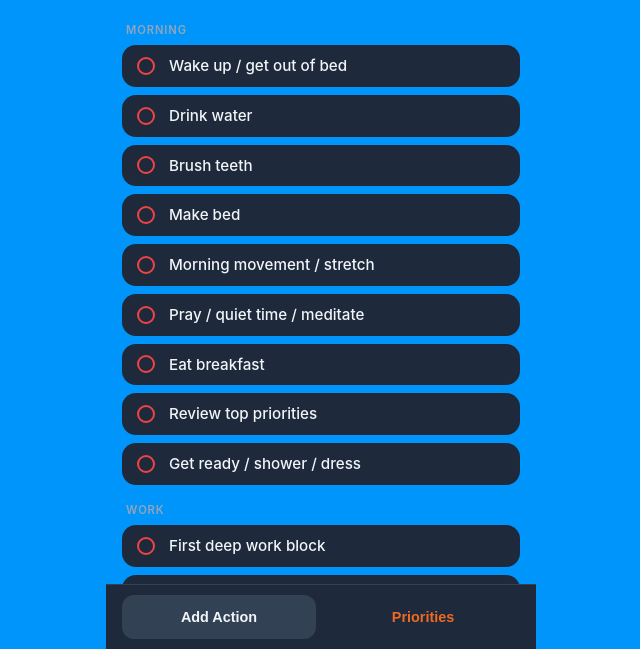
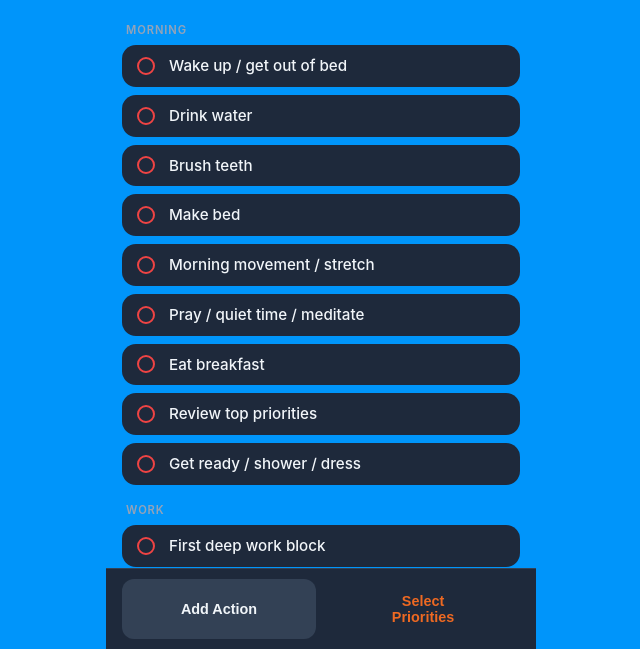
Before and after one commit to jstahura/Dream-Life-App, a plain HTML site: page index.html in a window 1280 px wide. Shown: the part 151-800 px from the top of the page, without its empty margins (319-959 px from the left). Drawn offline with Linux system fonts and the light colour scheme.

Commit message:
Update index.html
change button

```diff
--- a/index.html
+++ b/index.html
@@ -336,7 +336,7 @@
     <!-- BOTTOM BAR -->
     <div class="bottom-bar">
       <button class="bottom-btn secondary" onclick="openAdd()">Add Action</button>
-      <button class="bottom-btn primary" onclick="openPriorities()">Priorities</button>
+      <button class="bottom-btn primary" onclick="openPriorities()">Select<br>Priorities</button>
     </div>
 
     <!-- POPUP: Do you like the result? -->
```
